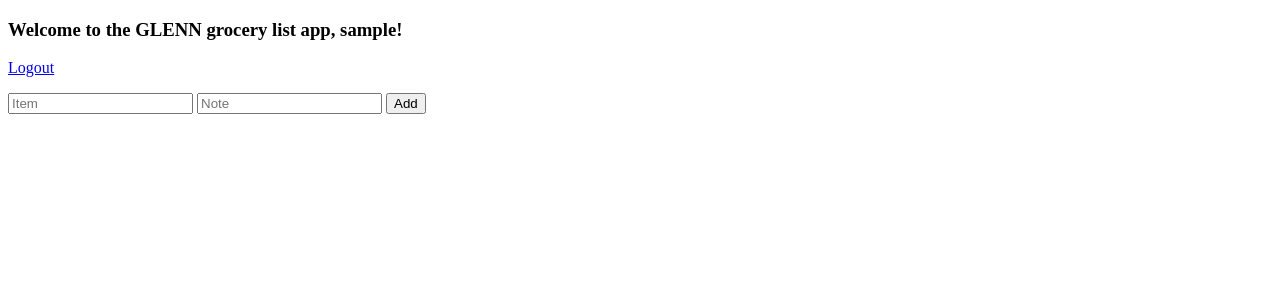
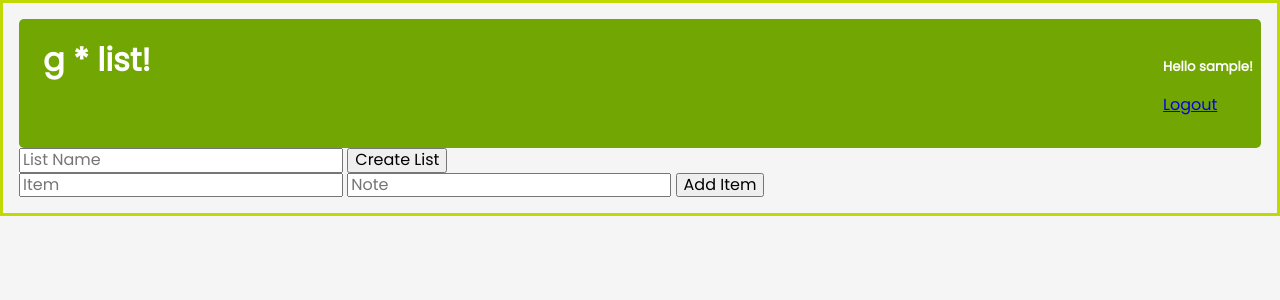
Before and after one commit to efkappes/pcg_capstone, a Django app: template glenn/templates/home.html in a window 1280 px wide. Shown: the top 300 px of the page. Run offline with Django 4.2, Linux system fonts and the light colour scheme; a user stored in the database is signed in; tables that the repository leaves empty hold one stand-in row (values such as "Sample post"); the template is opened without the code that fills it: most values are stand-ins (such as "Sample title", 1, 10 or a date in 2020); data that the repository does not hold is empty; parts of the project's set-up code (start-up, migrations or seed data) failed here and were passed over.

Commit message:
Refactor in progress

```diff
--- a/glenn/api/urls.py
+++ b/glenn/api/urls.py
@@ -5,6 +5,11 @@ from . import views
 
 router = DefaultRouter()
 router.register('grocery_list', views.CurrentGroceryListViewSet, basename='grocery_list')
+router.register('grocery_list_items', views.CurrentGroceryListItemsViewSet, basename='grocery_list_items')
+router.register('grocery_list_and_items', views.CurrentGroceryListAndItemsViewSet, basename='grocery_list_and_items')
+# router.register('store_location', views.CurrentUserView, basename='store_location')
+router.register('favorite_lists', views.FavoriteGroceryListViewSet, basename='favorite_lists')
+router.register('favorite_list_items', views.FavoriteGroceryListItemsViewSet, basename='favorite_list_items')
 
 urlpatterns = router.urls + [
     path('current_user/', views.CurrentUserView.as_view())
--- a/glenn/api/views.py
+++ b/glenn/api/views.py
@@ -1,18 +1,48 @@
 from rest_framework import generics, viewsets, permissions
 
-from glenn.models import CurrentGroceryList
-from .serializers import CurrentGroceryListSerializer, UserSerializer
+from glenn.models import GroceryList, GroceryListItems
+from .serializers import CurrentGroceryListSerializer, CurrentGroceryListItemsSerializer, CurrentGroceryListAndItemsSerializer, UserSerializer, FavoriteGroceryListSerializer, FavoriteGroceryListItemsSerializer
 
 class CurrentGroceryListViewSet(viewsets.ModelViewSet):
     # queryset = CurrentGroceryList.objects.all() # returns all grocery items regardless of user
     serializer_class = CurrentGroceryListSerializer
 
-    # FS: override base QuerySet to filter CurrentGroceryList records on current user
+    # override base QuerySet to filter GroceryList records on current user
     def get_queryset(self):
         user = self.request.user
-        return CurrentGroceryList.objects.filter(user_id=user.id)
+        return GroceryList.objects.filter(user_id=user.id)
+        # ORIGINAL return GroceryList.objects.filter(user_id=user.id).filter(is_current=True).order_by('aisle')
+
+class CurrentGroceryListItemsViewSet(viewsets.ModelViewSet):
+    serializer_class = CurrentGroceryListItemsSerializer
+    queryset = GroceryListItems.objects.all()
+    # queryset = GroceryListItems.objects.filter(id)
+
+# ADDED...need to test
+class CurrentGroceryListAndItemsViewSet(viewsets.ModelViewSet):
+    serializer_class = CurrentGroceryListAndItemsSerializer
+    queryset = GroceryListItems.objects.all()
+
+    # override base QuerySet to filter GroceryList records on current user
+    def get_queryset(self):
+        user = self.request.user
+        return GroceryList.objects.filter(user_id=user.id).filter(is_current=True)
+        # return GroceryList.objects.filter(user_id=user.id).filter(is_current=True).order_by('aisle')
 
 class CurrentUserView(generics.RetrieveAPIView):
     serializer_class = UserSerializer
     def get_object(self):
         return self.request.user
+
+class FavoriteGroceryListViewSet(viewsets.ModelViewSet):
+    serializer_class = FavoriteGroceryListSerializer
+
+    # override base QuerySet to filter GroceryList records on current user
+    def get_queryset(self):
+        user = self.request.user
+        return GroceryList.objects.filter(user_id=user.id).filter(is_favorite=True)
+
+class FavoriteGroceryListItemsViewSet(viewsets.ModelViewSet):
+    serializer_class = FavoriteGroceryListItemsSerializer
+    queryset = GroceryListItems.objects.all()
+    # queryset = GroceryListItems.objects.filter(id)
--- a/glenn/glenn/admin.py
+++ b/glenn/glenn/admin.py
@@ -1,9 +1,9 @@
 from django.contrib import admin
 
-from .models import GroceryItemReference, CurrentGroceryList, UsualGroceryItem, UnpurchasedGroceryItem, FavoriteGroceryList
+from .models import GroceryItemReference, GroceryList, GroceryListItems, UsualGroceryItem, UnpurchasedGroceryItem
 
 admin.site.register(GroceryItemReference)
-admin.site.register(CurrentGroceryList)
+admin.site.register(GroceryList)
+admin.site.register(GroceryListItems)
 admin.site.register(UsualGroceryItem)
 admin.site.register(UnpurchasedGroceryItem)
-admin.site.register(FavoriteGroceryList)
--- a/glenn/static/app.js
+++ b/glenn/static/app.js
@@ -4,26 +4,29 @@ Vue.component('grocery-item', {
             editMode: false
         }
     },
-    props: ['item'],
+    props: ['item', 'item_info'],
     template: `
-        <div>
+        <li>
             <div v-if="editMode">
-                <input type="text" v-model="item.item_name">
-                <input type="text" v-model="item.item_note">
+                <input type="text" v-model="item[0].item_name">
+                <input type="text" v-model="item[0].item_note">
                 <button @click="saveGroceryItem(item)">Save</button>
             </div>
             <div v-else>
-                <input type="checkbox" v-model="item.complete" @click="toggleGroceryItem(item)">
-                <div>
-                    <p><em>(aisle {{ item.aisle }})</em></p>
+                <div class='item-row'>
+                    <div class='item-row-left'>
+                        <ul>(aisle {{ item[0].aisle }})</ul>
+                        <ul><input type="checkbox" v-model="item.complete" @click="toggleGroceryItem(item)"></ul>
+                        <ul>{{ item[0].item_name }}</ul>
+                    </div>
+                    <div class='item-row-right'>
+                        <ul><em>({{ item[0].item_note }})</em></ul>
+                        <ul><button @click="editMode=true">Edit</button></ul>
+                        <ul><button @click="removeGroceryItem(item)">×</button></ul>
+                    </div>
                 </div>
-                <p>{{ item.item_name }}</p>
-                <p>{{ item.item_note }}</p>
-                <br>
-                <button @click="editMode=true">Edit</button>
-                <button @click="removeGroceryItem(item)">×</button>
             </div>
-        </div>
+        </li>
     `,
     methods: {
         saveGroceryItem: function(item) {
@@ -40,6 +43,52 @@ Vue.component('grocery-item', {
     }
 })
 
+
+//<div v-if (item[0].item_note.length)>
+
+
+// Vue.component('add-favorite-list', {
+//     data: function() {
+//         return {
+//             list_name: "",
+//         }
+//     },
+//     props: ['grocery_list'],
+//     template: `
+//         <div>
+//             <input type="text" placeholder="List Name" v-model="list_name">
+//             <button @click="addFaveListContent">Add List to Favorites</button>
+//         </div>
+//     `,
+//     methods: {
+//         addFaveListContent: function() {
+//             this.$emit('add-fave-list', this.grocery_list)
+//         }
+//     }
+// })
+
+
+// Vue.component('favorite-list', {
+//     data: function() {
+//         return {
+//             list_name: "",
+//         }
+//     },
+//     props: ['favorite_list'],
+//     template: `
+//         <div>
+//             <input type="text" placeholder="List Name" v-model="list_name">
+//             <button @click="addFavoriteList">Add List to Favorites</button>
+//         </div>
+//     `,
+//     methods: {
+//         addFavoriteList: function(grocery_list) {
+//             this.$emit('add-fave-list', grocery_list)
+//         }
+//     }
+// })
+
+
 const vm = new Vue({
     el: "#app",
     delimiters: ['[[',']]'],
@@ -48,20 +97,34 @@ const vm = new Vue({
         grocery_list: [],
         currentUser: {},
         item: [],
+        newGroceryList: {
+            "user_id": null,
+            "list_name": "",
+            "owner": null,
+            "is_current": true,
+            "is_favorite": false
+        },
         newGroceryItem: {
-            "user_id": null,
+            "list_id": null,
             "item_name": "",
+            "aisle": 0,
             "usual": false,
             "item_note": "",
             "complete": false
         },
+        list_name: "",
+        item_info: []
+        // incompleteItems: [],
+        // completeItems: []
     },
     methods: {
         loadGroceryList: function() {
             // this.grocery_list = {}
+            console.log('inside loadGroceryList')
             axios({
                 method: 'get',
-                url: 'api/v1/grocery_list/'
+                url: 'api/v1/grocery_list_and_items/'
+                // url: 'api/v1/grocery_list/'
             }).then(response => {
                 this.grocery_list = response.data
                 console.log(response.data)
@@ -76,40 +139,24 @@ const vm = new Vue({
                 url: '/api/v1/current_user/'
             }).then(response => this.currentUser = response.data)
         },
-        createGroceryItem: function() {
-            axios({
-                method: 'post',
-                url: 'api/v1/grocery_list/',
-                headers: {
-                    'X-CSRFToken': this.csrfToken
-                },
-                data: {
-                    "user_id": this.currentUser.id,
-                    "item_name": this.newGroceryItem.item_name,
-                    "usual": this.newGroceryItem.usual,
-                    "item_note": this.newGroceryItem.item_note,
-                    "complete": this.newGroceryItem.complete
-                }
-                // data: this.newGroceryItem
-            }).then(response => {
-                this.loadGroceryList()
-                this.newGroceryItem = {
-                    "user_id": null,
-                    "item_name": "",
-                    "usual": false,
-                    "item_note": "",
-                    "complete": false
-                }
-            })
-        },
         saveGroceryItem: function(item) {
+            // console.log('inside saveGroceryItem , item: ' + item)
+            // console.log('inside saveGroceryItem, item.id: ' + this.item.id)
+            // console.log('inside saveGroceryItem, id: ' + this.id)
             axios({
                 method: 'patch',
-                url: `api/v1/grocery_list/${item.id}/`,
+                // url: `api/v1/grocery_list/${item.id}/`,
+                url: `api/v1/grocery_list_items/${item.id}/`,
                 headers: {
                     'X-CSRFToken': this.csrfToken
                 },
                 data: item
+                // data: {
+                //     "list_id": this.list_id,
+                //     "item_name": this.item.item_name,
+                //     "item_note": this.newGroceryItem.item_note,
+                //     "complete": this.newGroceryItem.complete
+                // }
             }).then(response => {
                 this.loadGroceryList()
             })
@@ -117,7 +164,8 @@ const vm = new Vue({
         removeGroceryItem: function(item) {
             axios({
                 method: 'delete',
-                url: `api/v1/grocery_list/${item.id}/`,
+                // url: `api/v1/grocery_list/${item.id}/`,
+                url: `api/v1/grocery_list_items/${item.id}/`,
                 headers: {
                     'X-CSRFToken': this.csrfToken
                 }
@@ -127,24 +175,101 @@ const vm = new Vue({
         },
         toggleGroceryItem: function(item) {
             item.complete = !item.complete
+        },
+        addGroceryList: function() {
+            console.log('inside addGroceryList')
+            axios({
+                method: 'post',
+                url: 'api/v1/grocery_list/',
+                headers: {
+                    'X-CSRFToken': this.csrfToken
+                },
+                data: {
+                    "user_id": this.currentUser.id,
+                    "list_name": this.newGroceryList.list_name,
+                    "owner": this.currentUser.id,
+                    "is_current": this.newGroceryList.is_current,
+                    "is_favorite": this.newGroceryList.is_favorite
+                }
+            }).then(response => {
+                this.list_id = response.data.id
+                this.list_name = response.data.list_name
+                // this.loadGroceryList()
+            })
+        },
+        addGroceryListItem: function(list_id) {
+            axios({
+                method: 'post',
+                url: 'api/v1/grocery_list_items/',
+                headers: {
+                    'X-CSRFToken': this.csrfToken
+                },
+                data: {
+                    "list_id": this.list_id,
+                    "item_name": this.newGroceryItem.item_name,
+                    "aisle": this.newGroceryItem.aisle,
+                    "usual": this.newGroceryItem.usual,
+                    "item_note": this.newGroceryItem.item_note,
+                    "complete": this.newGroceryItem.complete
+                }
+            }).then(response => {
+                this.loadGroceryList()
+                this.newGroceryItem = {
+                    "item_name": "",
+                    "usual": false,
+                    "item_note": "",
+                    "complete": false
+                }
+            })
         }
+        // addGroceryListContent: function() {
+        //     this.addGroceryList()
+        //     this.addGroceryListItems()
+        // }
     },
     computed: {
         incompleteItems: function() {
-            return this.grocery_list.filter(function(item) {
-                return !item.complete
-            })
+            console.log('inside incompleteItems')
+            console.log('this.list_id:' + this.list_id)
+            console.log('this.grocery_list.id:' + this.grocery_list.id)
+            console.log('list length' + this.grocery_list.length)
+
+            let incompleteItems = []
+            for (let i=0; i < this.grocery_list.length; i++) {
+                if (this.grocery_list[i].id==this.list_id) {
+                    if (!this.grocery_list[i].completed) {
+                        incompleteItems.push(this.grocery_list[i].item_info)
+                    }
+                }
+            }
+            return incompleteItems
+            // return this.incompleteItems
+
+            // return this.grocery_list.filter(function(item_info) {
+            //     return !item_info.complete
+            // })
         },
         completeItems: function() {
-            return this.grocery_list.filter(function(item) {
-                return item.complete
-                // text-decoration: line-through
-            })
+            console.log('inside completeItems')
+
+            let completeItems = []
+            for (let i=0; i < this.grocery_list.length; i++) {
+                if (this.grocery_list[i].id==this.list_id) {
+                    if (this.grocery_list[i].completed) {
+                        completeItems.push(this.grocery_list[i].item_info)
+                    }
+                }
+            }
+            return completeItems
+
+            // return this.grocery_list.filter(function(item) {
+            //     return item.complete
+            // })
         }
     },
     created: function() {
         this.loadCurrentUser()
-        this.loadGroceryList()
+        // this.loadGroceryList()
     },
     mounted: function() {
         this.csrfToken = document.querySelector("input[name=csrfmiddlewaretoken]").value
--- /dev/null
+++ b/glenn/static/styles.css
@@ -0,0 +1,67 @@
+html {
+    box-sizing: border-box;
+}
+
+*, *:before, *:after {
+    box-sizing: inherit;
+}
+
+header {
+    display: flex;
+    justify-content: space-between;
+    /* background-color: #6E8C03; */
+    background-color: #72A603;
+    /* color: whitesmoke; */
+    color: white;
+    /* border: 3px solid #C0D904; */
+    border-radius: 5px;
+    padding: .1em .5em;
+}
+
+body {
+    /* background-color: white; */
+    font-family: 'Poppins', sans-serif;
+    background-color: whitesmoke;
+    border: 3px solid #C0D904;
+    padding: 1em;
+}
+
+.title {
+    display: flex;
+    padding-left: 1em;
+    /* font-size: 20vh; */
+    /* border: 1px solid black; */
+}
+
+/* .item-list {
+    border: 1px solid black;
+} */
+
+/* .list {
+    border: 1px solid black;
+} */
+
+.item-row {
+    display: flex;   /* automatically defaults to flex row */
+    justify-content: left;
+    /* border: 1px solid blue; */
+    width: 50vw;    /* 50% of view width */
+}
+
+.item-row-left {
+    display: flex;
+    /* gap: 10px; */
+    justify-content: space-around;
+    /* border: 1px solid green; */
+}
+
+.item-row-right {
+    display: flex;
+    /* gap: 10px;  */
+    justify-content: space-around;
+    /* border: 1px solid orange; */
+}
+
+/* ul {
+    border: 1px solid green;
+} */
--- a/glenn/templates/home.html
+++ b/glenn/templates/home.html
@@ -6,30 +6,48 @@
     <meta http-equiv="X-UA-Compatible" content="IE=edge">
     <meta name="viewport" content="width=device-width, initial-scale=1.0">
     <title>GLENN</title>
+    <link rel="preconnect" href="https://fonts.googleapis.com">
+    <link rel="preconnect" href="https://fonts.gstatic.com" crossorigin>
+    <link href="https://fonts.googleapis.com/css2?family=Poppins&display=swap" rel="stylesheet">
+    <link rel="stylesheet" href="https://necolas.github.io/normalize.css/8.0.1/normalize.css">
+    <link rel="stylesheet" href="../static/styles.css">
 </head>
 <body>
     <header>
-        <div>
+        <div class='title'>
+            <h1>g * list!</h1>
+        </div>
+        <ul>
             {% if user.is_authenticated %}
-            <h3>Welcome to the GLENN grocery list app, {{ user.username }}!</h3>
+            {% comment %} <h3>Welcome to the GLENN grocery list app, {{ user.username }}!</h3> {% endcomment %}
+            <h5>Hello {{ user.username }}!</h5>
             <p><a href="{% url 'logout' %}">Logout</a><p>
             {% else %}
             <h1>Welcome, visitor!</h1>
             <p>You are not logged in. <a href="{% url 'login' %}">Login</a> <a href="{% url 'users:signup' %}">Sign Up</a></p>
             {% endif %}
-        </div>
+        </ul>
     </header>
     <main>
         {% csrf_token %}
         <div id="app">
-            <div>
+            <div class="new-list">
+                <input type="text" placeholder="List Name" v-model="newGroceryList.list_name">
+                <button @click="addGroceryList">Create List</button>
+                {% comment %} <add-new-list @add-new-list="addGroceryList"></add-new-list> {% endcomment %}
+            </div>
+            <div class="add-item">
                 <input type="text" placeholder="Item" v-model="newGroceryItem.item_name">
                 <input type="text" placeholder="Note" v-model="newGroceryItem.item_note">
                 {% comment %} <input type="checkbox" name="usual" v-model="newGroceryItem.usual">
                 <label for="usual">{{ Usual }}</label> {% endcomment %}
-                <button @click="createGroceryItem">Add</button>
+                <button @click="addGroceryListItem">Add Item</button>
             </div>
-            <ul v-if="Object.keys(grocery_list).length">
+            <div class="list">
+                {% comment %} <ul v-if="Object.keys(grocery_list).length"> {% endcomment %}
+                <div v-if="Object.keys(grocery_list).length">
+                    <p>List Name Goes Here</p>
+                    <p>{{ list_name }}</p>
                     <div>
                         <grocery-item
                             v-for="item in incompleteItems"
@@ -51,7 +69,32 @@
                             @remove="removeGroceryItem(item)"
                         ></grocery-item>
                     </div>
-            </ul>
+                    <br><hr><br>
+                    {% comment %} <add-favorite-list @add-fave-list="addFaveListContent(grocery_list)"></add-favorite-list> {% endcomment %}
+                </div>
+            </div>
+            {% comment %} <div class="favorite-list">
+                <favorite-list
+                    v-for="list in faveLists"
+                    :key="list.id"
+                    @detail="viewFavoriteGroceryItems(list)"
+                ></favorite-list>
+            </div> {% endcomment %}
+
+            {% comment %} <div class="item-list">
+                <div class="item-row">
+                    <ul>Left1</ul>
+                    <ul>Right1</ul>
+                </div>
+                <div class="item-row">
+                    <ul>Left2</ul>
+                    <ul>Right2</ul>
+                </div>
+                <div class="item-row">
+                    <ul>Left3</ul>
+                    <ul>Right3</ul>
+                </div>
+            </div>  {% endcomment %}
         </div>
     </main>
     <script src="https://cdn.jsdelivr.net/npm/vue@2/dist/vue.js"></script>
```
Also changed, not shown: glenn/api/serializers.py (+34 -3 lines), glenn/glenn/models.py (+15 -13 lines), glenn/glenn/migrations/0003_remove_favoritegrocerylist_item_name_and_more.py (added), glenn/glenn/migrations/0004_remove_favoritegrocerylistitems_list_name.py (added), glenn/glenn/migrations/0005_grocerylist_grocerylistitems_and_more.py (added), glenn/glenn/migrations/0006_grocerylist_is_favorite.py (added), glenn/glenn/migrations/0007_alter_grocerylistitems_list_id.py (added), 1 other file. Lines whose indentation alone changed are shown as unchanged.
